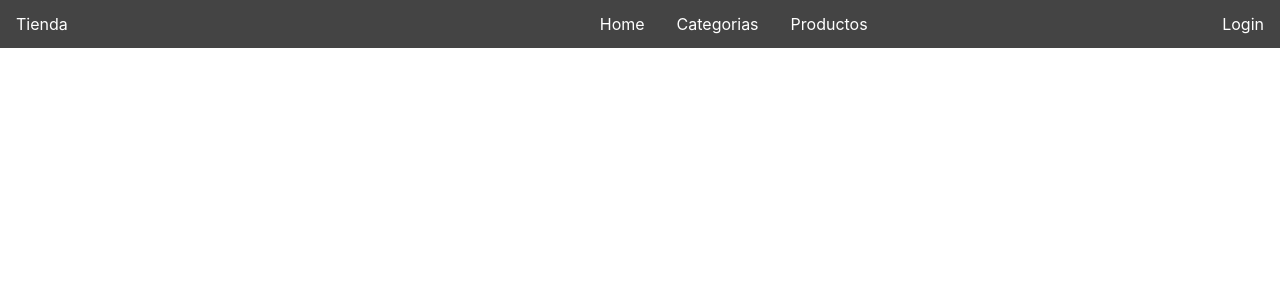
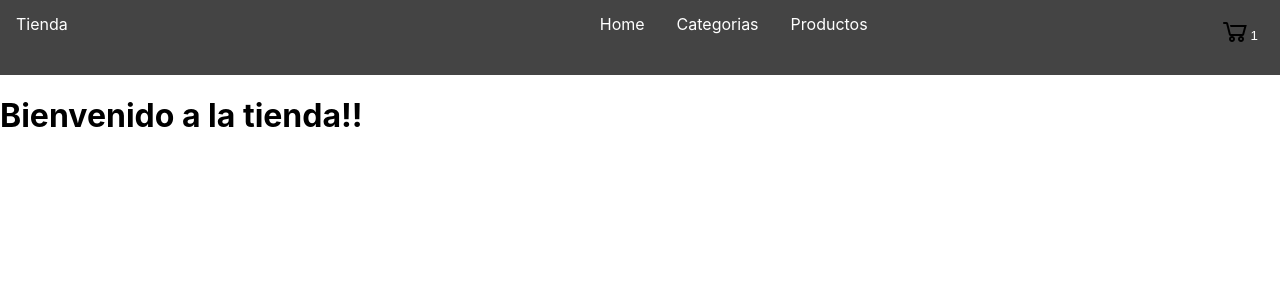
Before and after one commit to NicolasDeminas/ecommerce-deminas, a React (Create React App) app: page / in a window 1280 px wide. Shown: the top 300 px of the page. Built offline with nearby package versions, Linux system fonts and the light colour scheme.

Commit message:
Agregado icono del carrito y placeholder de lista de articulos

```diff
--- a/src/App.js
+++ b/src/App.js
@@ -1,9 +1,15 @@
 import logo from "./logo.svg";
 import "./App.css";
 import NavBar from "./components/NavBar/NavBar";
+import ItemListContainer from "./components/ItemListContainer/ItemListContainer";
 
 function App() {
-  return <NavBar />;
+  return (
+    <>
+      <NavBar />
+      <ItemListContainer greeting='Bienvenido a la tienda!!' />
+    </>
+  );
 }
 
 export default App;
--- /dev/null
+++ b/src/components/CartWidget/CartWidget.css
@@ -0,0 +1,16 @@
+button {
+  list-style-type: none;
+  margin: 0px;
+  background: none;
+  border: 0;
+}
+
+p {
+  float: right;
+  color: white;
+}
+
+img {
+  float: left;
+  color: white;
+}
--- /dev/null
+++ b/src/components/CartWidget/CartWidget.jsx
@@ -0,0 +1,15 @@
+import React from "react";
+import "./CartWidget.css";
+
+const CartWidget = ({ item }) => {
+  return (
+    <div>
+      <button>
+        <img src='IconShopCart2.png' />
+        <p>{item || 0}</p>
+      </button>
+    </div>
+  );
+};
+
+export default CartWidget;
--- /dev/null
+++ b/src/components/ItemListContainer/ItemListContainer.jsx
@@ -0,0 +1,11 @@
+import React from "react";
+
+const ItemListContainer = ({ greeting }) => {
+  return (
+    <div>
+      <h1>{greeting}</h1>
+    </div>
+  );
+};
+
+export default ItemListContainer;
--- a/src/components/NavBar/NavBar.jsx
+++ b/src/components/NavBar/NavBar.jsx
@@ -1,4 +1,5 @@
 import React from "react";
+import CartWidget from "../CartWidget/CartWidget";
 import "./NavBar.css";
 
 function NavBar() {
@@ -18,7 +19,9 @@ function NavBar() {
           <a href='/'>Productos</a>
         </li>
         <li className='login'>
-          <a href='/'>Login</a>
+          <a href='/'>
+            <CartWidget item='1' />
+          </a>
         </li>
       </ul>
     </nav>
```
Also changed, not shown: public/IconShopCart2.png (added).
